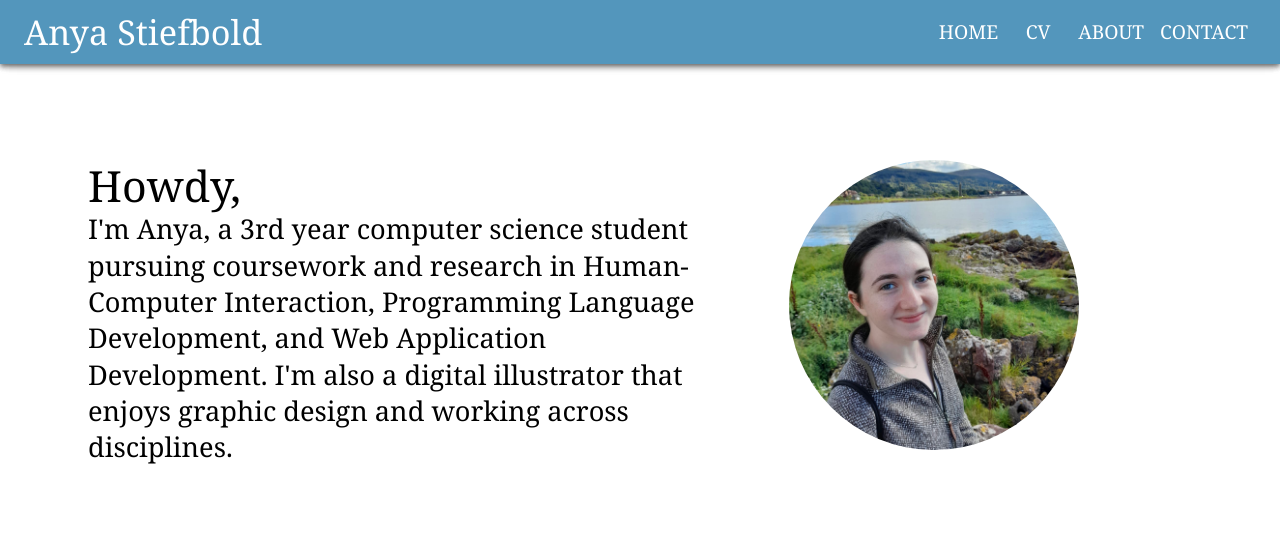
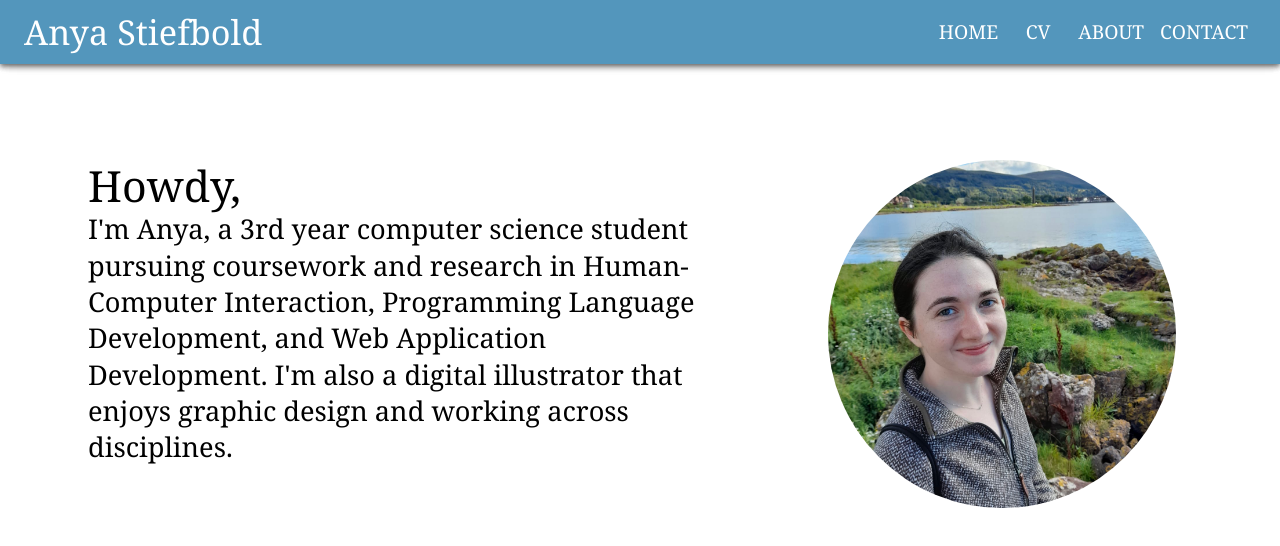
Before and after one commit to AnyaBrynn/online-cv, a React (Create React App) app: page /about in a window 1280 px wide. Both pictures are taken after a click on the button "HOME". Shown: the top 546 px of the page. Built offline with nearby package versions, Linux system fonts and the light colour scheme.

Commit message:
Adjusted spacing

```diff
--- a/src/Pages/Home/Home.js
+++ b/src/Pages/Home/Home.js
@@ -8,7 +8,6 @@ import profilePic from '../../assets/profilePic.jpg'
 import Avatar from '@mui/material/Avatar';
 import Container from '@mui/material/Container';
 import CardContent from '@mui/material/CardContent';
-
 
 
 function About() {
@@ -28,15 +27,13 @@ function About() {
           <Container>
             <Grid
               container spacing={2}
-              // spacing={{ xs: 8, md: 3 }}
-              // columns={{ xs: 4}}
             >
               <Container
                 sx={{
                   height: "100%",
                   display: "flex",
                   flexDirection: "column",
-                  width: '60%',
+                  width: "60%",
                 }}
                 item xs={8}
               >
@@ -59,12 +56,12 @@ function About() {
                   width: '40%',
                 }}
               >
-                <CardContent>
+                <CardContent align='right'>
                     <Avatar
-              alt="profilePic"
-              src={profilePic}
-              sx={{ width: "75%", height: "75%",}}
-            />
+                      alt="profilePic"
+                      src={profilePic}
+                      sx={{ width: "90%", height: "90%",}}
+                    />
                 </CardContent>
               </Container>
             </Grid>
```
